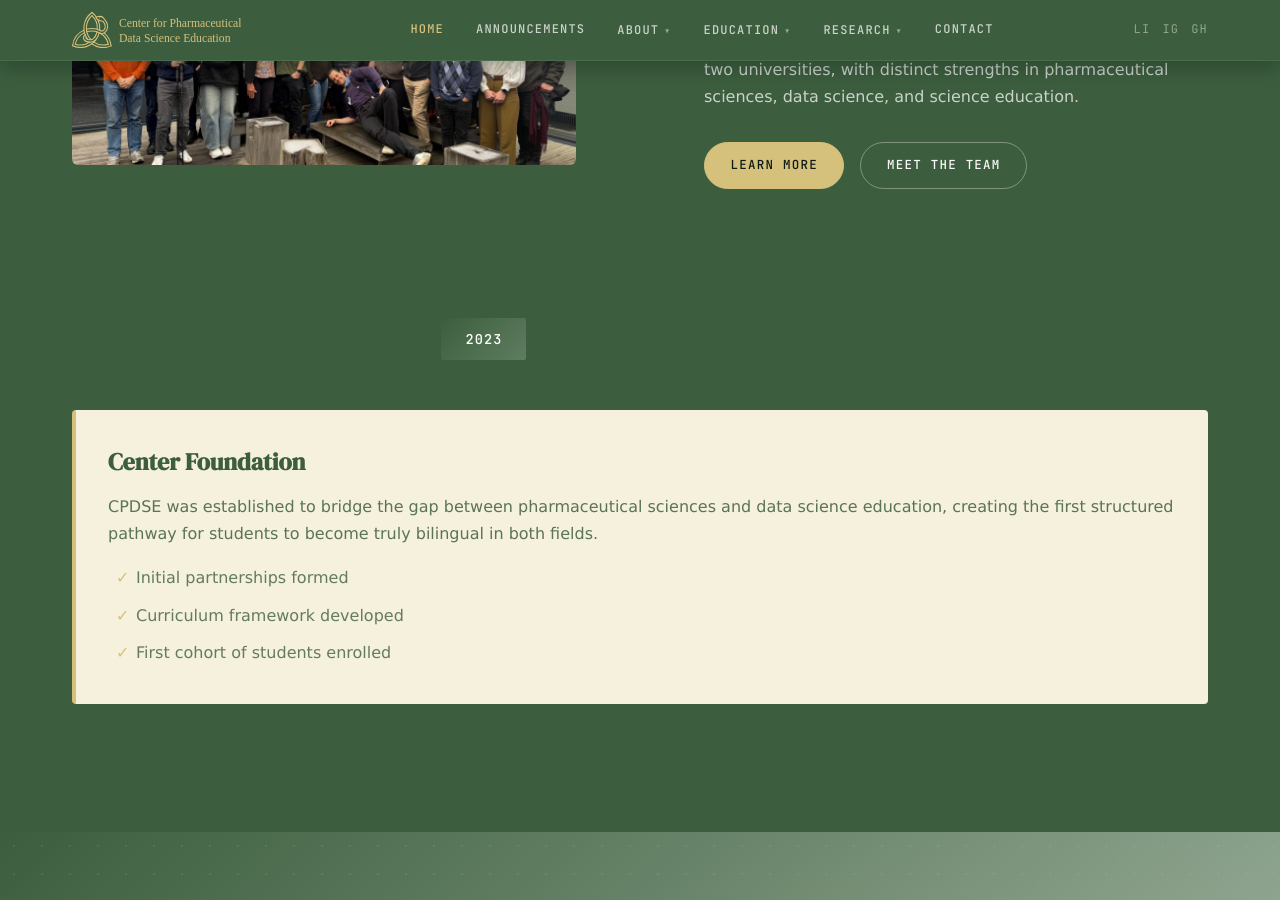
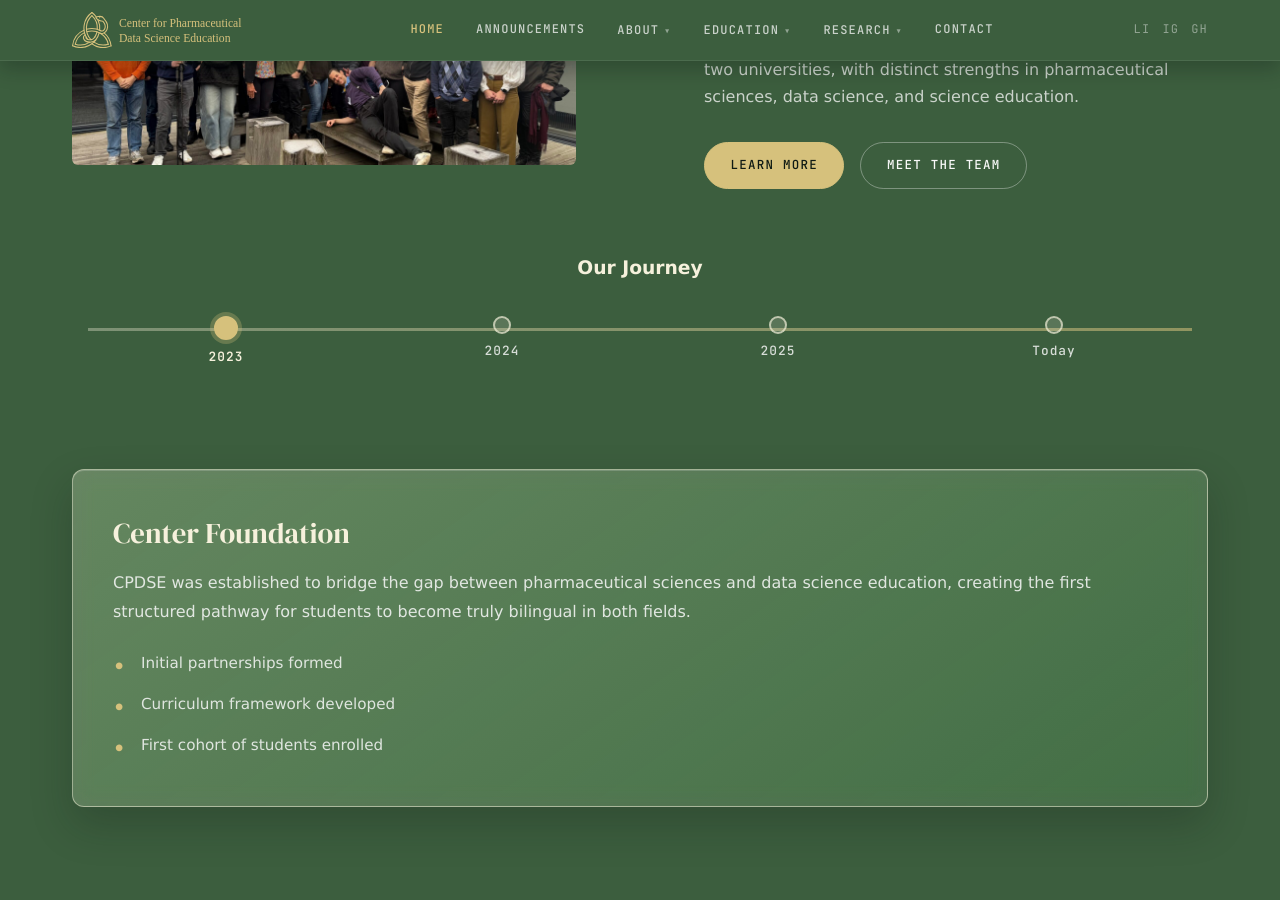
Before and after one commit to CPDSE/PagesCMS, a Jekyll site: the page built from index.md, in a window 1280 px wide and 900 px high, scrolled down 1332 px. Built offline with Jekyll 4.4.1, drawn with Linux system fonts in a browser that asks for light colours.

Commit message:
style slider

```diff
--- a/_layouts/home.html
+++ b/_layouts/home.html
@@ -67,7 +67,7 @@ layout: default
 
   <!-- Timeline -->
   <div class="timeline-section">
-    <h3 style="color: #3C5E3E; margin-bottom: 2rem; text-align: center;">Our Journey</h3>
+    <h3 style="color: #F6F1DC; margin-bottom: 2rem; text-align: center;">Our Journey</h3>
     <div class="timeline-tabs-wrapper">
       <div class="timeline-tabs">
         <button class="timeline-tab active" data-year="2023">2023</button>
--- a/assets/css/main.css
+++ b/assets/css/main.css
@@ -484,48 +484,84 @@ a { color: inherit; }
 .timeline-tabs-wrapper {
   display: flex;
   flex-direction: column;
-  gap: 2rem;
+  gap: 3rem;
 }
+/* Visual timeline line with year markers */
 .timeline-tabs {
+  position: relative;
   display: flex;
-  gap: 0.75rem;
-  flex-wrap: wrap;
-  justify-content: center;
-  margin-bottom: 1rem;
+  justify-content: space-between;
+  align-items: flex-start;
+  margin-bottom: 1.5rem;
+  padding: 0 1rem;
+}
+.timeline-tabs::before {
+  content: '';
+  position: absolute;
+  top: 12px;
+  left: 1rem;
+  right: 1rem;
+  height: 3px;
+  background: linear-gradient(90deg, rgba(246,241,220,0.35) 0%, rgba(214,193,124,0.55) 100%);
+  z-index: 0;
 }
 .timeline-tab {
-  padding: 0.75rem 1.5rem;
-  border: 2px solid #3C5E3E;
-  background: transparent;
-  color: #3C5E3E;
+  position: relative;
+  z-index: 1;
+  flex: 1;
+  display: flex;
+  flex-direction: column;
+  align-items: center;
+  gap: 0.5rem;
+  padding: 0;
+  background: none;
+  border: none;
+  color: rgba(249,249,249,0.82);
   font-family: var(--font-mono);
-  font-size: 0.85rem;
+  font-size: 0.8rem;
   font-weight: 500;
   letter-spacing: 0.08em;
-  text-transform: uppercase;
   cursor: pointer;
-  border-radius: 4px;
   transition: all 0.2s ease;
 }
-.timeline-tab:hover {
-  background: #F6F1DC;
-  color: #3C5E3E;
+.timeline-tab::before {
+  content: '';
+  width: 18px;
+  height: 18px;
+  border-radius: 50%;
+  background: rgba(246,241,220,0.16);
+  border: 2px solid rgba(246,241,220,0.65);
+  transition: all 0.2s ease;
+}
+.timeline-tab:hover::before {
+  background: rgba(246,241,220,0.28);
+  border-color: #F6F1DC;
+}
+.timeline-tab.active::before {
+  background: #D6C17C;
+  border-color: #D6C17C;
+  width: 24px;
+  height: 24px;
+  box-shadow: 0 0 0 4px rgba(214, 193, 124, 0.28);
 }
 .timeline-tab.active {
-  background: linear-gradient(135deg, #3C5E3E 0%, #5F7D61 100%);
-  color: white;
-  border-color: #3C5E3E;
+  color: #F6F1DC;
+  font-weight: 600;
 }
 .timeline-content {
   position: relative;
+  margin-top: 2rem;
 }
 .timeline-item {
   display: none;
-  padding: 2rem;
-  background: #F6F1DC;
-  border-left: 4px solid #D6C17C;
-  border-radius: 4px;
+  padding: 2.5rem;
+  background: linear-gradient(145deg, rgba(246,241,220,0.26) 0%, rgba(169,187,170,0.14) 100%);
+  border: 1px solid rgba(246,241,220,0.5);
+  border-radius: 12px;
   animation: fadeIn 0.3s ease;
+  box-shadow: 0 18px 42px rgba(15,26,20,0.24), inset 0 1px 0 rgba(249,249,249,0.18);
+  -webkit-backdrop-filter: blur(10px) saturate(140%);
+  backdrop-filter: blur(10px) saturate(140%);
 }
 .timeline-item.active {
   display: block;
@@ -542,45 +578,63 @@ a { color: inherit; }
 }
 .timeline-item h4 {
   font-family: var(--font-display);
-  font-size: 1.5rem;
-  color: #3C5E3E;
+  font-size: 1.8rem;
+  color: #F6F1DC;
   margin-bottom: 0.75rem;
+  font-weight: 400;
 }
 .timeline-item p {
-  color: rgba(63, 94, 62, 0.85);
-  line-height: 1.7;
-  margin-bottom: 0.5rem;
+  color: rgba(249,249,249,0.85);
+  line-height: 1.8;
+  margin-bottom: 1rem;
+  font-size: 1rem;
 }
 .timeline-item ul {
   list-style: none;
   padding-left: 0;
+  margin-top: 1.25rem;
 }
 .timeline-item li {
-  padding: 0.35rem 0 0.35rem 1.75rem;
+  padding: 0.5rem 0 0.5rem 1.75rem;
   position: relative;
-  color: rgba(63, 94, 62, 0.8);
+  color: rgba(249,249,249,0.84);
+  font-size: 0.95rem;
 }
 .timeline-item li::before {
-  content: '✓';
+  content: '•';
   position: absolute;
-  left: 0.5rem;
+  left: 0;
   color: #D6C17C;
   font-weight: bold;
+  font-size: 1.2rem;
 }
 
 @media (max-width: 768px) {
   .timeline-tabs {
-    gap: 0.5rem;
+    padding: 0;
+    gap: 0;
+  }
+  .timeline-tabs::before {
+    display: none;
   }
   .timeline-tab {
-    padding: 0.6rem 1rem;
-    font-size: 0.75rem;
+    flex-direction: row;
+    gap: 1rem;
+    align-items: center;
+    margin-bottom: 1rem;
+    padding: 0.75rem 0;
+    border-bottom: 1px solid #D6C17C;
+  }
+  .timeline-tab::before {
+    width: 16px;
+    height: 16px;
+    border-width: 2px;
   }
   .timeline-item {
     padding: 1.5rem;
   }
   .timeline-item h4 {
-    font-size: 1.25rem;
+    font-size: 1.4rem;
   }
 }
 .about-visual { display: flex; justify-content: center; align-items: flex-start; }
```
